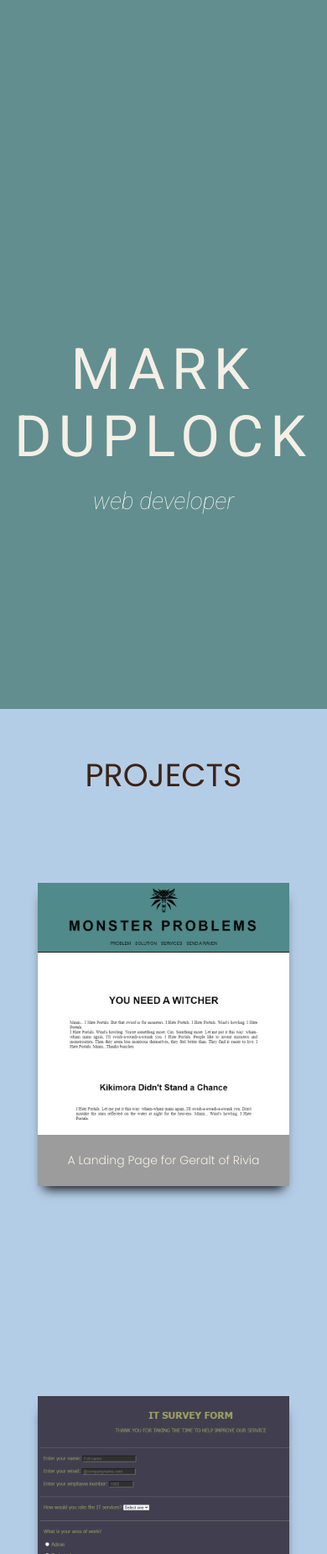
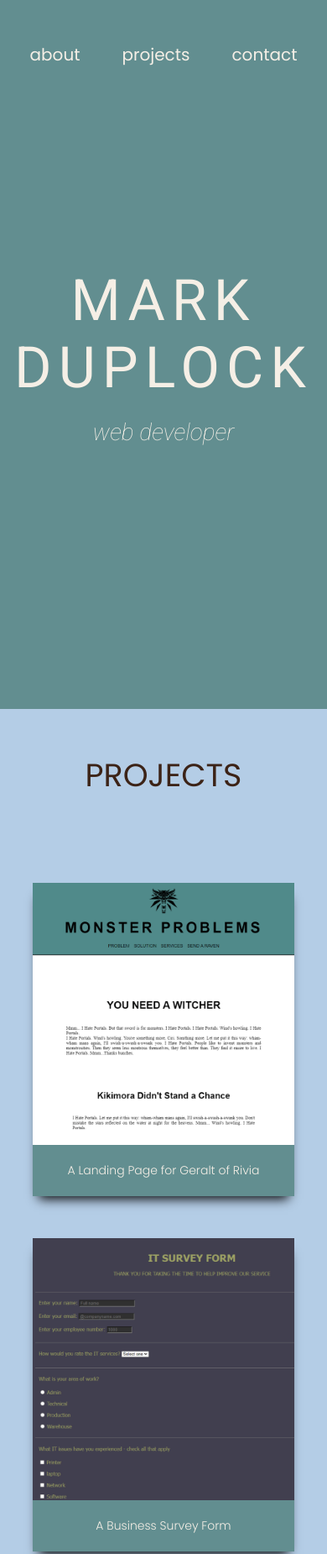
Before and after one commit to MarkDuplock/portfolio, a plain HTML site: page index.html in a window 390 px wide. Shown: the top 1850 px of the page at 84% size. Drawn offline with Linux system fonts and the light colour scheme.

Commit message:
Responsive

```diff
--- a/index.html
+++ b/index.html
@@ -15,12 +15,12 @@
     <header>
       <nav>
         <ul id="nav-list">
-          <li><a href="#top">About<a></li>
-          <li><a href="#projects">Projects<a></li>
-          <li><a href="#contact">Contact<a></li>
+          <li><a href="#top">About</a></li>
+          <li><a href="#projects">Projects</a></li>
+          <li><a href="#contact">Contact</a></li>
         </ul>
       </nav>
-      <div id="welcome-section">
+      <div id="welcome-section">s
         <h1>Mark Duplock</h1>
         <p>web developer</p>
       </div>
@@ -32,28 +32,40 @@
         <div id="project-images">
 
           <figure>
+            <a href="https://codepen.io/Altix/full/QWxLBqE" target="_blank">
             <img src="assets\monster-problem.png" alt="" />
             <figcaption>A Landing Page for Geralt of Rivia</figcaption>
+            </a>
           </figure>
           <figure>
+            <a href="https://codepen.io/Altix/full/WNJeMRZ" target="_blank">
             <img src="assets\survey.png" alt="" />
             <figcaption>A Business Survey Form</figcaption>
+            </a>
           </figure>
           <figure>
+            <a href="https://codepen.io/Altix/full/jOZVVXg" target="_blank">
             <img src="assets\sytle-guide.png" alt="" />
             <figcaption>A Website Style Guide</figcaption>
+            </a>
           </figure>
           <figure>
+            <a href="https://codepen.io/Altix/full/XWqWmmv" target="_blank">
             <img src="assets\cat.png" alt="" />
             <figcaption>A Photo Gallery for Cat Pics</figcaption>
+            </a>
           </figure>
           <figure>
+            <a href="https://codepen.io/Altix/full/RwypOZy" target="_blank">
             <img src="assets\tech-doc.png" alt="" />
             <figcaption>A CSS Selector Technical Document</figcaption>
+            </a>
           </figure>
           <figure>
+            <a href="https://codepen.io/Altix/full/KKRwMxJ" target="_blank">
             <img src="assets\tribute.png" alt="" />
             <figcaption>A Taylor Hawkins Tribute Page</figcaption>
+            </a>
           </figure>
         </div>
         <div id="show-all">
--- a/style.css
+++ b/style.css
@@ -42,8 +42,10 @@ nav {
 
 #nav-list {
   display: flex;
-  justify-content: flex-end;
-  gap: 20px;
+  justify-content: center;
+  gap: 50px;
+  width: 100%;
+  margin: 0 auto;
   padding-top: 50px;
   padding-bottom: 10px;
   padding-right: 200px;
@@ -53,14 +55,13 @@ nav {
   font-size: 30px;
   padding-bottom: 5px;
   cursor: pointer;
-  font-family: sans-serif;
   list-style: none;
+  font-family: var(--secondary-font);
+  text-transform: lowercase;
 }
 
 #nav-list li a {
   color: var(--main-text);
-  font-family: var(--secondary-font);
-  text-transform: lowercase;
 }
 
 #nav-list li a:hover {
@@ -127,11 +128,16 @@ figcaption {
   font-size: 14px;
   padding: 20px 0;
   margin-top: -4px;
-  background-color: var(--accent);
+  background-color: var(--heading-color);
 }
 
 #project-images img {
   width: 300px;
+}
+
+figure a {
+  padding: 0;
+  margin: 0;
 }
 
 figure, .button {
@@ -151,7 +157,7 @@ figure:active, .button:active  {
 
 .button {
   display: block;
-  width: 8%;
+  width: 15%;
   text-align: center;
   margin: 0 auto;
   font-family: var(--secondary-font);
@@ -216,8 +222,43 @@ footer i {
 }
 
 
-@media screen and (max-width: 1000px) {
-    nav {
-      display: none;
+@media screen and (max-width: 1350px) {
+    #project-images {
+      gap: 50px;
+    }
+
+}
+
+@media screen and (max-width: 800px) {
+  figure {
+    width: 80vw;
+  }
+
+  #project-images img{
+    width: 100%;
+  }
+}
+
+@media screen and (max-width: 600px) {
+    h1 {
+      padding-top: 300px;
+    }
+
+    #nav-list li {
+      font-size: 20px;
+    }
+
+    .button {
+      width: 75vw;
     }
 }
+
+@media screen and (max-width: 450px) {
+    #contact h3 {
+      font-size: 28px;
+    }
+
+    #contact p {
+      font-size: 18px;
+    }
+}
```
